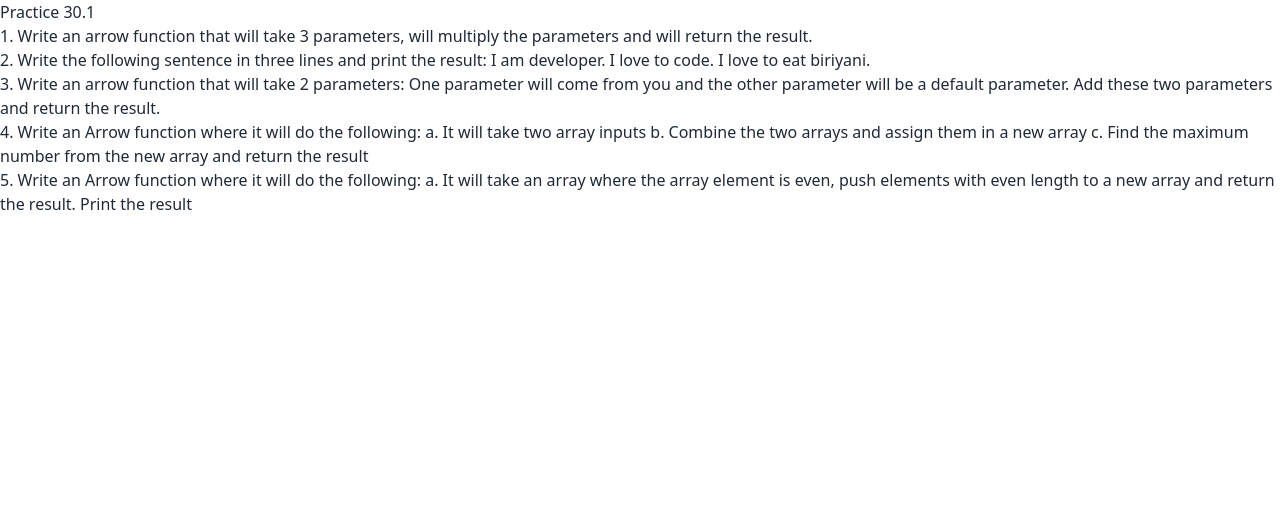
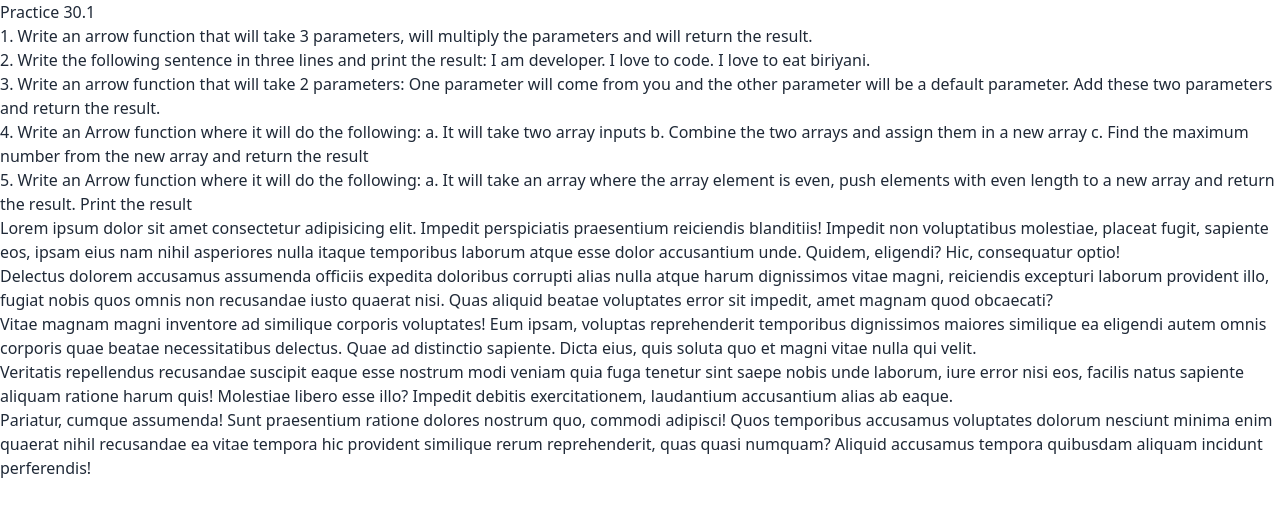
Before and after one commit to TajTanvir1/Intermediate-JS-API, a plain HTML site: page index.html in a window 1280 px wide. Drawn offline with nearby package versions, Linux system fonts and the light colour scheme.

Commit message:
Dom 28.12 add

```diff
--- a/index.html
+++ b/index.html
@@ -39,7 +39,16 @@
    </li>
 </ul>
 
-
+<!-- div>ul>li*5>lorem40 -->
+<div>
+   <ul>
+      <li>Lorem ipsum dolor sit amet consectetur adipisicing elit. Impedit perspiciatis praesentium reiciendis blanditiis! Impedit non voluptatibus molestiae, placeat fugit, sapiente eos, ipsam eius nam nihil asperiores nulla itaque temporibus laborum atque esse dolor accusantium unde. Quidem, eligendi? Hic, consequatur optio!</li>
+      <li>Delectus dolorem accusamus assumenda officiis expedita doloribus corrupti alias nulla atque harum dignissimos vitae magni, reiciendis excepturi laborum provident illo, fugiat nobis quos omnis non recusandae iusto quaerat nisi. Quas aliquid beatae voluptates error sit impedit, amet magnam quod obcaecati?</li>
+      <li>Vitae magnam magni inventore ad similique corporis voluptates! Eum ipsam, voluptas reprehenderit temporibus dignissimos maiores similique ea eligendi autem omnis corporis quae beatae necessitatibus delectus. Quae ad distinctio sapiente. Dicta eius, quis soluta quo et magni vitae nulla qui velit.</li>
+      <li>Veritatis repellendus recusandae suscipit eaque esse nostrum modi veniam quia fuga tenetur sint saepe nobis unde laborum, iure error nisi eos, facilis natus sapiente aliquam ratione harum quis! Molestiae libero esse illo? Impedit debitis exercitationem, laudantium accusantium alias ab eaque.</li>
+      <li>Pariatur, cumque assumenda! Sunt praesentium ratione dolores nostrum quo, commodi adipisci! Quos temporibus accusamus voluptates dolorum nesciunt minima enim quaerat nihil recusandae ea vitae tempora hic provident similique rerum reprehenderit, quas quasi numquam? Aliquid accusamus tempora quibusdam aliquam incidunt perferendis!</li>
+   </ul>
+</div>
 
 
 </body>
```
